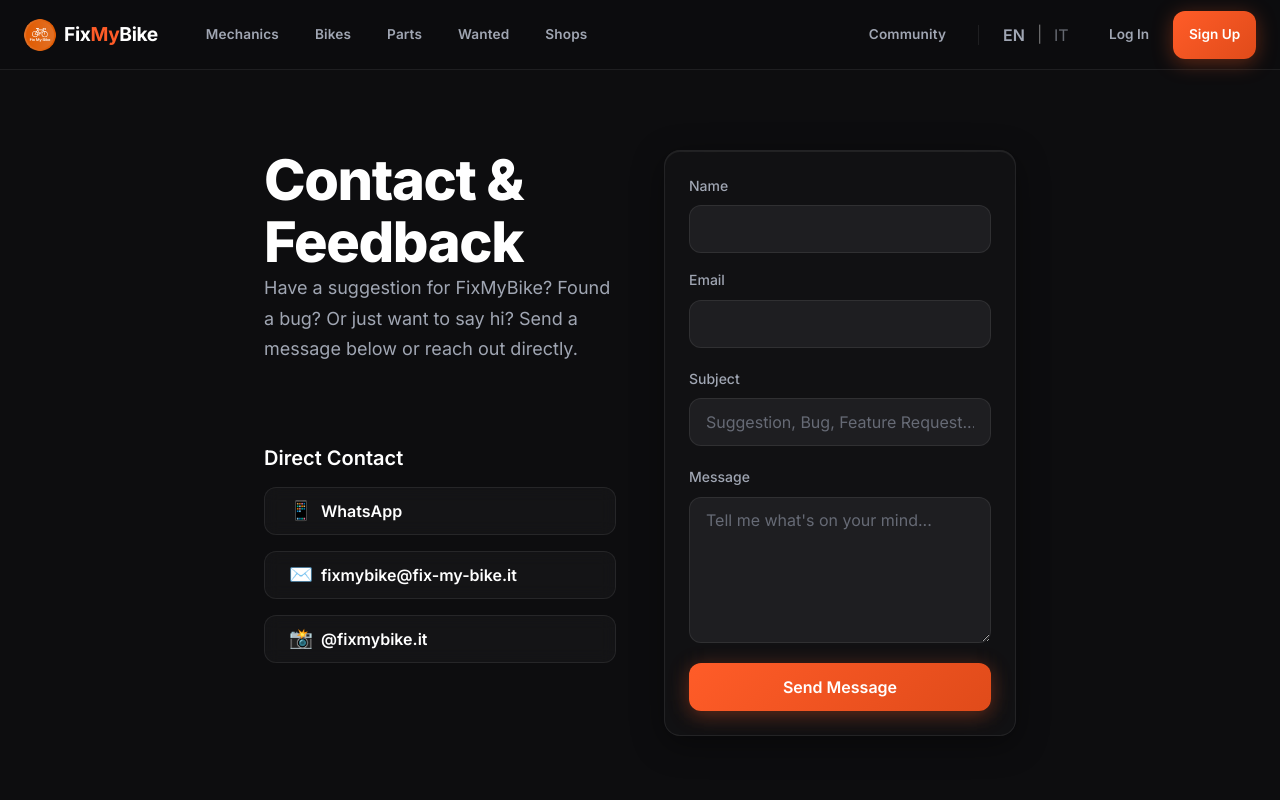
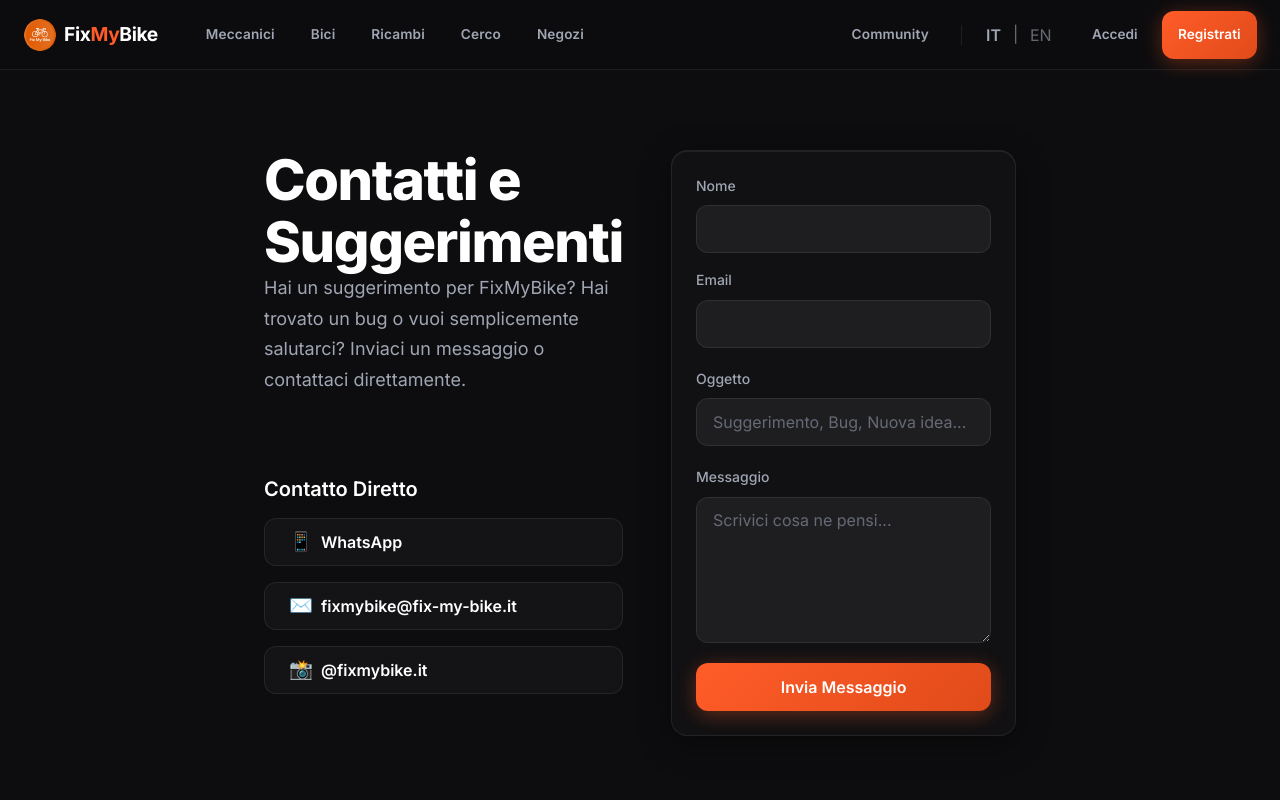
Before and after one commit to Beshoy1Metias/FixMyBike, a Next.js app: page /contact in a window 1280 px wide. Shown: the top 800 px of the page. Built offline with nearby package versions, Linux system fonts and the light colour scheme; no server answers; what pusher would draw is missing.

Commit message:
lang switch and map note

```diff
--- a/src/components/LanguageProvider/LanguageProvider.tsx
+++ b/src/components/LanguageProvider/LanguageProvider.tsx
@@ -14,15 +14,15 @@
 const LanguageContext = createContext<LanguageContextValue | undefined>(undefined);
 
 function readLanguageFromCookie(): Language {
-    if (typeof document === "undefined") return "en";
+    if (typeof document === "undefined") return "it";
     const match = document.cookie.split(";").find((c) => c.trim().startsWith(`${COOKIE_NAME}=`));
-    if (!match) return "en";
+    if (!match) return "it";
     const value = match.split("=")[1]?.trim();
-    return value === "it" ? "it" : "en";
+    return value === "en" ? "en" : "it";
 }
 
 export function LanguageProvider({ children }: { children: React.ReactNode }) {
-    const [language, setLanguageState] = useState<Language>("en");
+    const [language, setLanguageState] = useState<Language>("it");
 
     useEffect(() => {
         // eslint-disable-next-line react-hooks/set-state-in-effect
--- a/src/components/LanguageSwitcher/LanguageSwitcher.tsx
+++ b/src/components/LanguageSwitcher/LanguageSwitcher.tsx
@@ -17,6 +17,20 @@
         <div style={{ display: "flex", alignItems: "center", gap: "0.25rem" }}>
             <button
                 type="button"
+                onClick={() => handleChange("it")}
+                className="btn btn-ghost btn-xs"
+                aria-label="Cambia lingua in italiano"
+                style={{
+                    paddingInline: "0.5rem",
+                    opacity: language === "it" ? 1 : 0.6,
+                    fontWeight: language === "it" ? 600 : 400,
+                }}
+            >
+                IT
+            </button>
+            <span style={{ opacity: 0.4 }}>|</span>
+            <button
+                type="button"
                 onClick={() => handleChange("en")}
                 className="btn btn-ghost btn-xs"
                 aria-label="Switch language to English"
@@ -28,20 +42,6 @@
             >
                 EN
             </button>
-            <span style={{ opacity: 0.4 }}>|</span>
-            <button
-                type="button"
-                onClick={() => handleChange("it")}
-                className="btn btn-ghost btn-xs"
-                aria-label="Cambia lingua in italiano"
-                style={{
-                    paddingInline: "0.5rem",
-                    opacity: language === "it" ? 1 : 0.6,
-                    fontWeight: language === "it" ? 600 : 400,
-                }}
-            >
-                IT
-            </button>
         </div>
     );
 }
--- a/src/lib/language.ts
+++ b/src/lib/language.ts
@@ -7,5 +7,5 @@
 export async function getCurrentLanguage(): Promise<Language> {
     const cookieStore = await cookies();
     const value = cookieStore.get(COOKIE_NAME)?.value;
-    return value === "it" ? "it" : "en";
+    return value === "en" ? "en" : "it";
 }
```
Also changed, not shown: src/components/Map/LocationPicker.tsx (+7 -2 lines).
